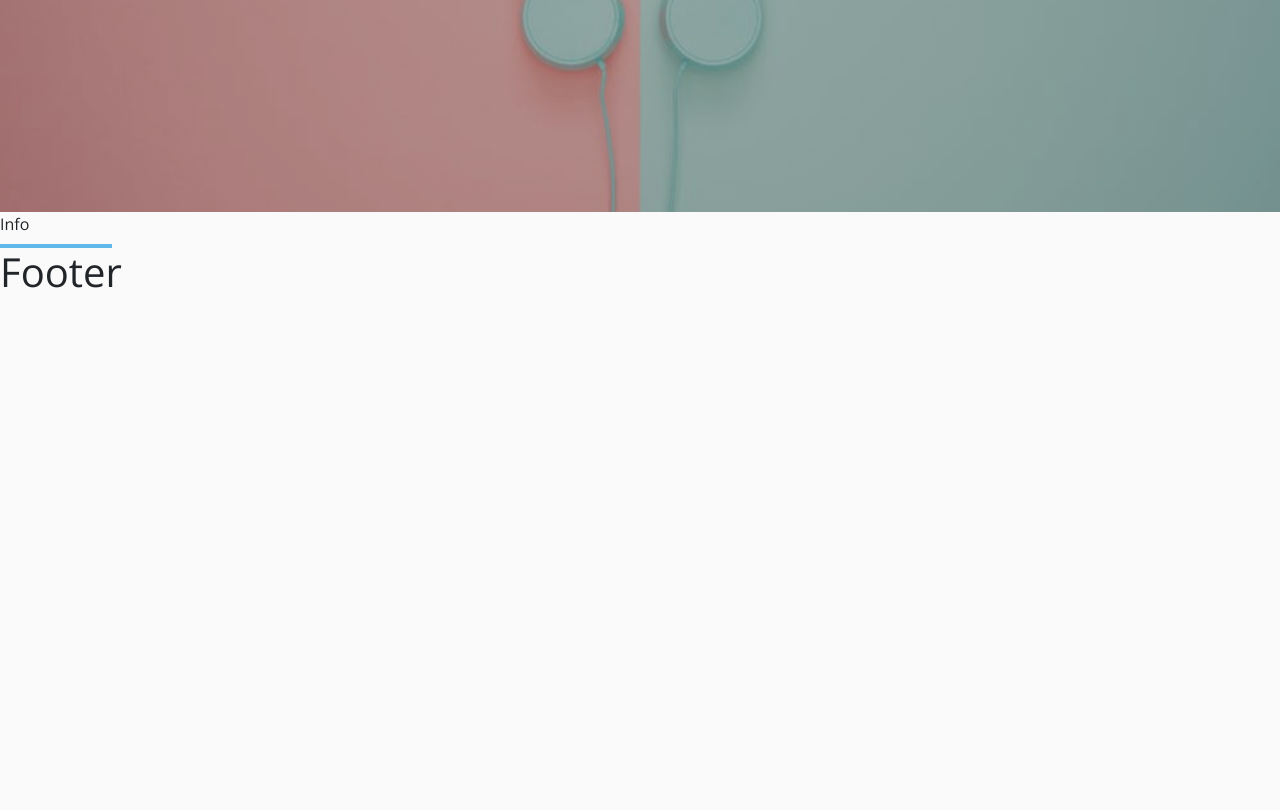
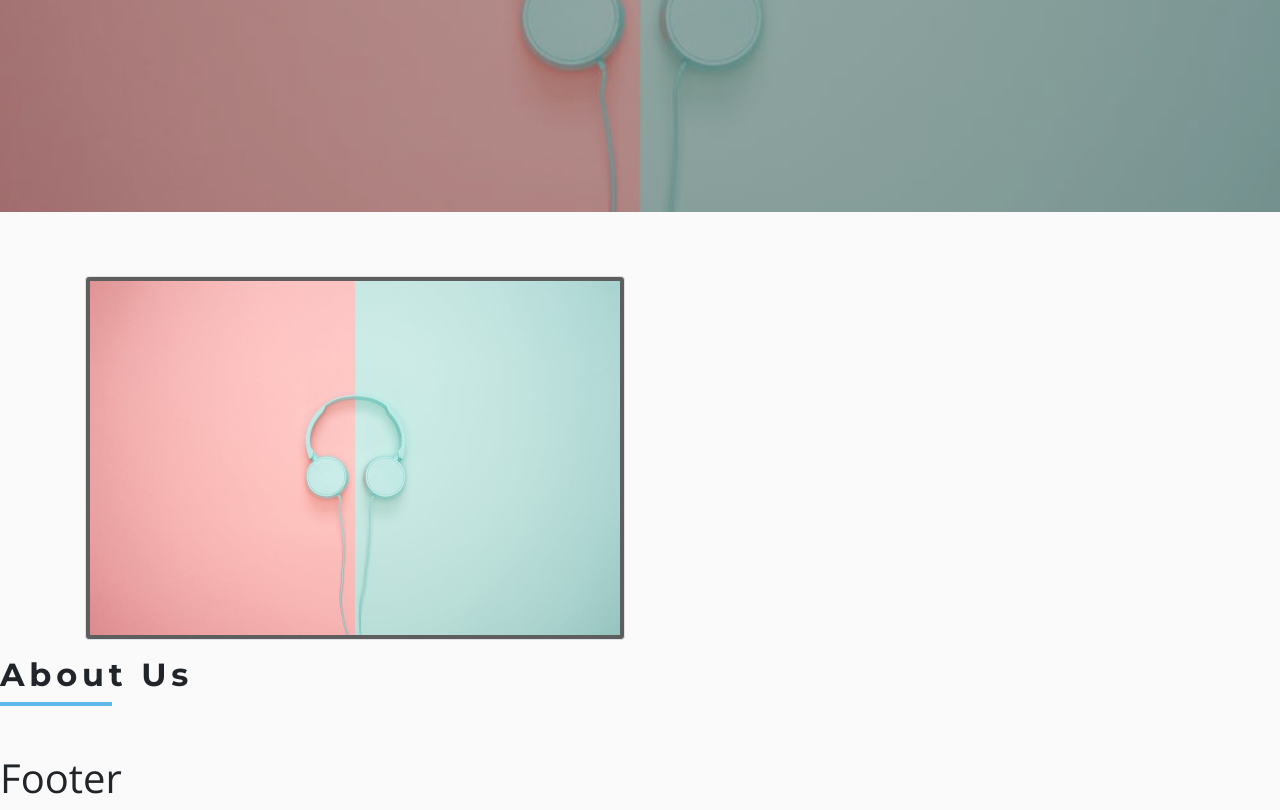
Before and after one commit to Molderck/TechStore-ReactJS, a React (Create React App) app in the folder tech-store/: page /about in a window 1280 px wide. Shown: the part 329-1139 px from the top of the page. Before the commit the page ends 800 px from the top, so only its background shows below. Built offline with nearby package versions, Linux system fonts and the light colour scheme.

Commit message:
Added HTML for Info component to display the image that goes below the AboutPage component

```diff
--- a/tech-store/src/components/AboutPage/Info.js
+++ b/tech-store/src/components/AboutPage/Info.js
@@ -1,11 +1,20 @@
 import React from 'react';
 import Title from './Title';
+import aboutBcg from '../../images/aboutBcg.jpeg';
 
 export default function Info() {
     return (
-        <div>
-            Info
-            <Title/>
-        </div>
+        <section className="py-5">
+            <div className="container">
+                <div className="row">
+                    <div className="col-10 mx-auto col-md-6 my-3">
+                        <img src={aboutBcg} className="img-fluid img-thumbnail" alt="About" style={{ background: "var(--darkGrey)" }}></img>
+                    </div>
+                    <div className="col-10 mx-auto col-md-6 my-3">
+                    </div>
+                </div>
+            </div>
+            <Title title="About Us" />
+        </section>
     )
 }
```
